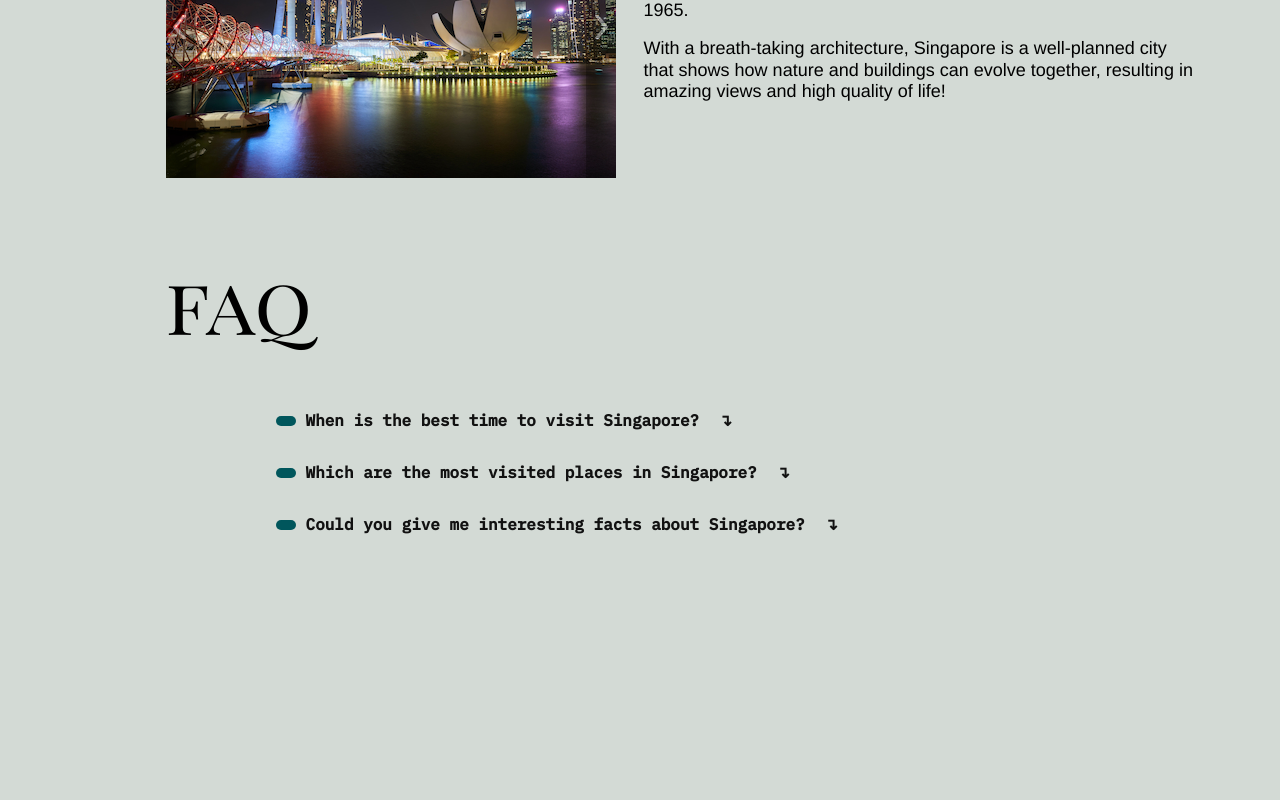
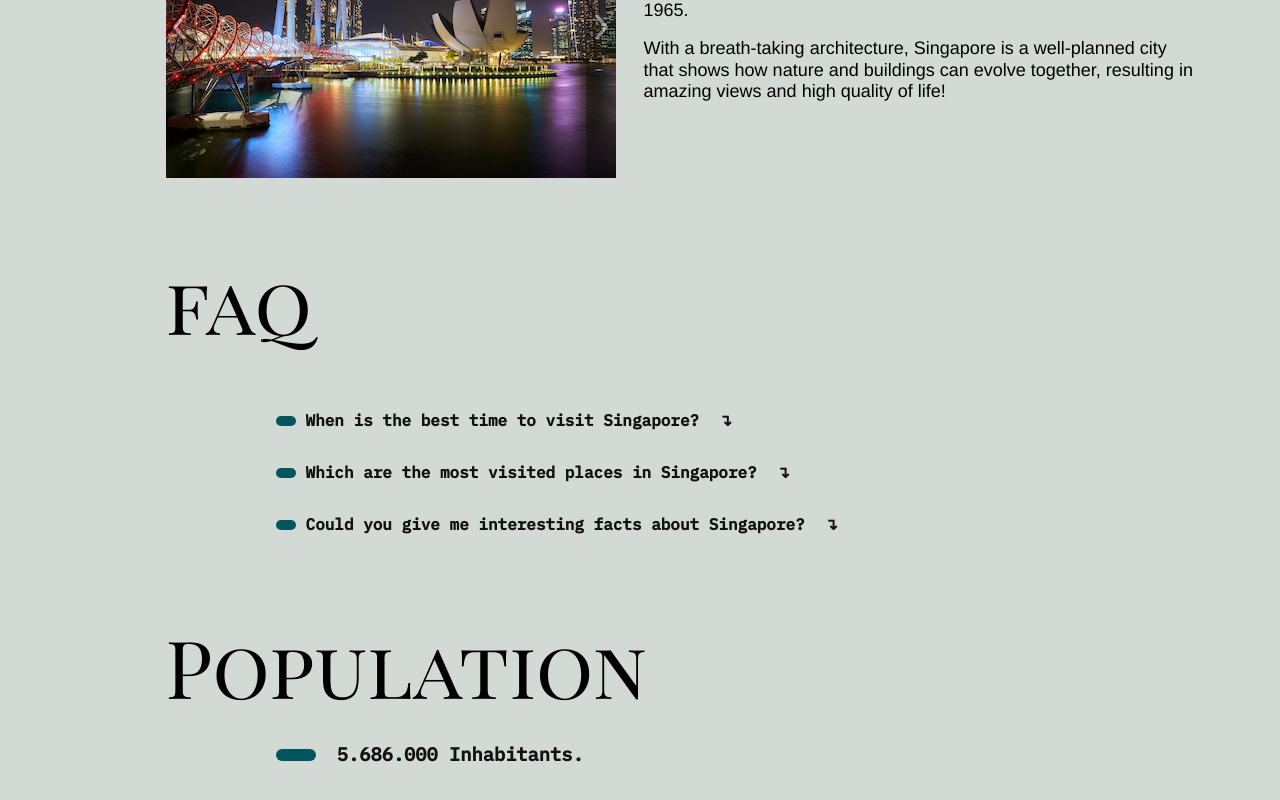
Before and after one commit to guihtryb/wonderful-cities-TDD, a React (Create React App) app: page / in a window 1280 px wide. Shown: the part 382-1182 px from the top of the page. Before the commit the page ends 998 px from the top, so only its background shows below. Built offline with nearby package versions, Linux system fonts and the light colour scheme.

Commit message:
feat: add population section without animation

```diff
--- a/src/App.jsx
+++ b/src/App.jsx
@@ -3,6 +3,7 @@ import React from 'react';
 import Header from './components/Header/Header';
 import CitiesSection from './components/CitiesSection/CitiesSection';
 import CitiesFaq from './components/CitiesFaq/CitiesFaq';
+import CitiesPopulation from './components/CitiesPopulation/CitiesPopulation';
 
 function App() {
   return (
@@ -10,6 +11,7 @@ function App() {
       <Header />
       <CitiesSection />
       <CitiesFaq />
+      <CitiesPopulation />
     </div>
   );
 }
--- a/src/api/cities.js
+++ b/src/api/cities.js
@@ -9,6 +9,7 @@ const cities = [
     cityMainImage: SingaMain,
     cityIntro1: 'Singapore is a city-state in maritime Southeast Asia and is the largest port in the region and one of the busiest in the world. Singapore first joined the Federation of Malaysia on its formation in 1963 but seceded to become an independent state on August 9, 1965.',
     cityIntro2: 'With a breath-taking architecture, Singapore is a well-planned city that shows how nature and buildings can evolve together, resulting in amazing views and high quality of life!',
+    population: 5686000,
     faq: [
       {
         id: 0,
@@ -33,6 +34,7 @@ const cities = [
     cityMainImage: CuritibaMain,
     cityIntro1: 'Located in southern Brazil, Curitiba, the capital of the state of Paraná, is an easily accessible city with many attractions and sights. With many green areas, tourism in the city is considered one of the best in the country!',
     cityIntro2: '',
+    population: 1963726,
     faq: [
       {
         id: 3,
--- a/src/components/CitiesFaq/CitiesFaq.css
+++ b/src/components/CitiesFaq/CitiesFaq.css
@@ -34,6 +34,7 @@
 }
 
 .definition-description.open {
+  animation: showFaq 0.6s;
   display: block;
 }
 
@@ -41,7 +42,16 @@
   content: '↥';
 }
 
-@media (max-width : 700px) {
+@keyframes showFaq {
+  from {
+    max-height: 0;
+  }
+  to {
+    max-height: 50vh;
+  }
+}
+
+@media (max-width :  850px) {
   .definition-list {
     grid-column: 1 / 3;
   }
--- /dev/null
+++ b/src/components/CitiesPopulation/CitiesPopulation.css
@@ -0,0 +1,30 @@
+.grid-numbers {
+  display: grid;
+  grid-template-columns: 1fr 1fr;
+  grid-column: 2 / 4;
+  gap: 3rem;
+}
+
+.city-name-subtitle {
+  color: #111;
+  font-family: 'IBM Plex Mono', monospace;
+  font-weight: 700;
+  width: max-content;
+}
+
+.city-name-subtitle:before {
+  background: #00565c;
+  border-radius: 20px;
+  content: '';
+  display: inline-block;
+  height: 12px;
+  margin-right: 10px;
+  width: 40px;
+}
+
+@media screen and ( max-width : 850px ) {
+  .grid-numbers {
+    grid-template-columns: 1fr;
+    grid-column: 1;
+  }
+}
--- /dev/null
+++ b/src/components/CitiesPopulation/CitiesPopulation.jsx
@@ -0,0 +1,54 @@
+import React, { useContext } from 'react';
+import context from '../../context/Context';
+import Title from '../Title/Title';
+import './CitiesPopulation.css';
+
+export default function CitiesPopulation() {
+  const { city } = useContext(context);
+
+  const getDotHouses = (numToString) => {
+    let counter = 0;
+    const dotHouses = [];
+
+    for (let index = numToString.length; index > 0; index -= 1) {
+      if (counter % 3 === 0 && counter !== 0) {
+        dotHouses.push(index);
+      }
+      counter += 1;
+    }
+
+    return dotHouses.sort();
+  };
+
+  const formatInhabitantsNumber = (inhabitants = 0) => {
+    const inhabitantsNum = inhabitants.toString();
+
+    let inhabitantsNumFormated = '';
+
+    const dotHouses = getDotHouses(inhabitantsNum);
+
+    for (let index = 0; index < inhabitantsNum.length; index += 1) {
+      if (dotHouses.includes(index)) {
+        inhabitantsNumFormated += `.${inhabitantsNum[index]}`;
+      } else {
+        inhabitantsNumFormated += inhabitantsNum[index];
+      }
+    }
+
+    return inhabitantsNumFormated;
+  };
+
+  return (
+    <section data-testid="population-section" className="grid-section population">
+      <Title title="Population" />
+      <div className="grid-numbers">
+        <h3 className="city-name-subtitle" data-testid="population-number">
+          {' '}
+          { formatInhabitantsNumber(city.population) }
+          {' '}
+          Inhabitants.
+        </h3>
+      </div>
+    </section>
+  );
+}
```
Also changed, not shown: src/components/DefinitionDescription/DefinitionDescription.css (deleted), src/components/DefinitionList/DefinitionList.css (deleted), 1 other file (tests, documents, lock files or other folders).
